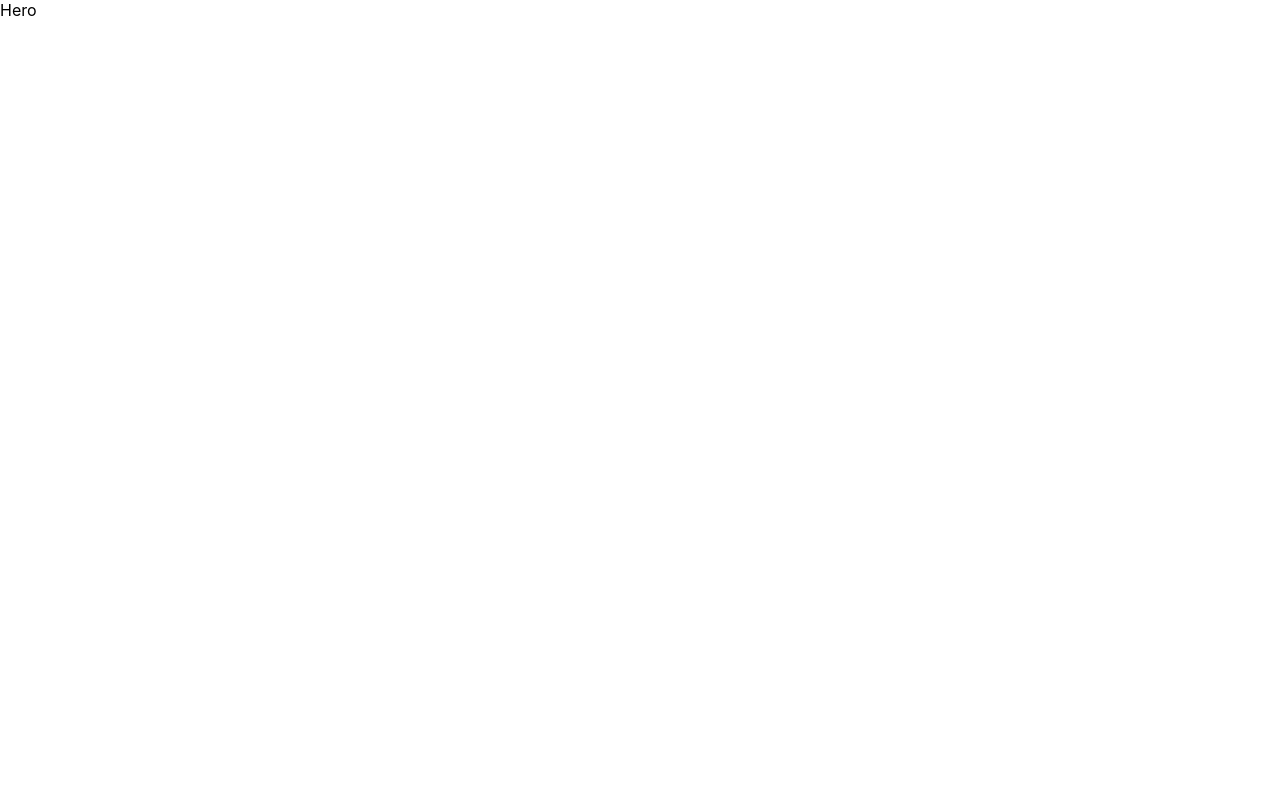
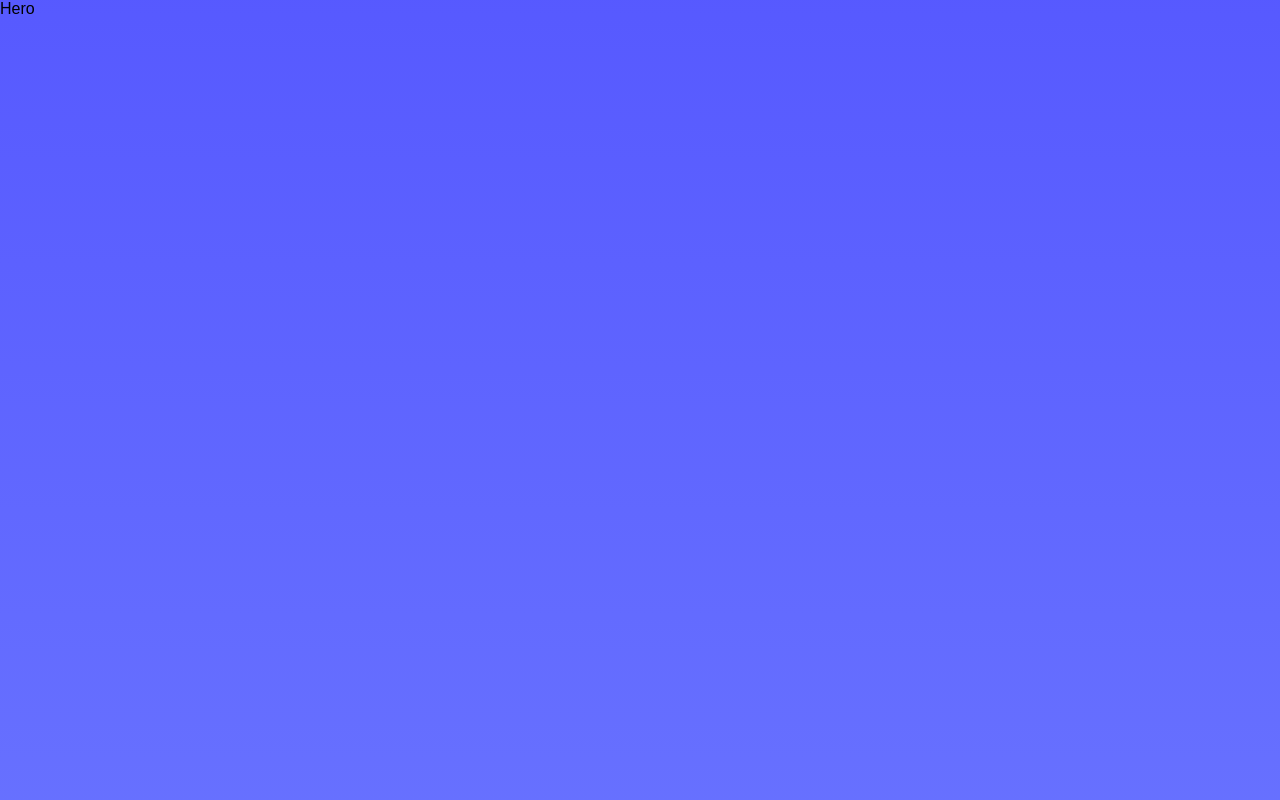
Before and after one commit to Abhishekr2122/portfolio-website, a React (Create React App) app: page / in a window 1280 px wide. Shown: the top 800 px of the page. Built offline with nearby package versions, Linux system fonts and the light colour scheme.

Commit message:
Creating navbar

```diff
--- a/src/app.scss
+++ b/src/app.scss
@@ -1,6 +1,43 @@
 html {
   scroll-snap-type: y mandatory;
   scroll-behavior: smooth;
+}
+
+body {
+  background: hsla(239, 100%, 67%, 1);
+
+  background: linear-gradient(
+    hsla(239, 100%, 67%, 1) 0%,
+    hsla(187, 100%, 89%, 1) 100%
+  );
+
+  background: -moz-linear-gradient(
+    hsla(239, 100%, 67%, 1) 0%,
+    hsla(187, 100%, 89%, 1) 100%
+  );
+
+  background: -webkit-linear-gradient(
+    hsla(239, 100%, 67%, 1) 0%,
+    hsla(187, 100%, 89%, 1) 100%
+  );
+
+  filter: "progid: DXImageTransform.Microsoft.gradient( startColorstr=" #595cff
+    ", endColorstr=" #c6f8ff ", GradientType=1 )";
+
+  //   background: rgb(2, 0, 36);
+  //   background: linear-gradient(
+  //     rgba(2, 0, 36, 1) 0%,
+  //     rgba(9, 9, 121, 1) 35%,
+  //     rgba(0, 212, 255, 1) 100%
+  //   );
+  //   color: lightgray;
+}
+
+* {
+  padding: 0px;
+  margin: 0px;
+  box-sizing: border-box;
+  font-family: "DM Sans", sans-serif;
 }
 
 section {
--- /dev/null
+++ b/src/components/Navbar.js
@@ -0,0 +1,5 @@
+import "./navbar.scss";
+
+export default function Navbar() {
+  return <div></div>;
+}
--- /dev/null
+++ b/src/ui/Sidebar.js
@@ -0,0 +1,3 @@
+export default function Sidebar() {
+  return <div></div>;
+}
```
Also changed, not shown: src/components/navbar.scss (added), src/ui/sidebar.scss (added).
